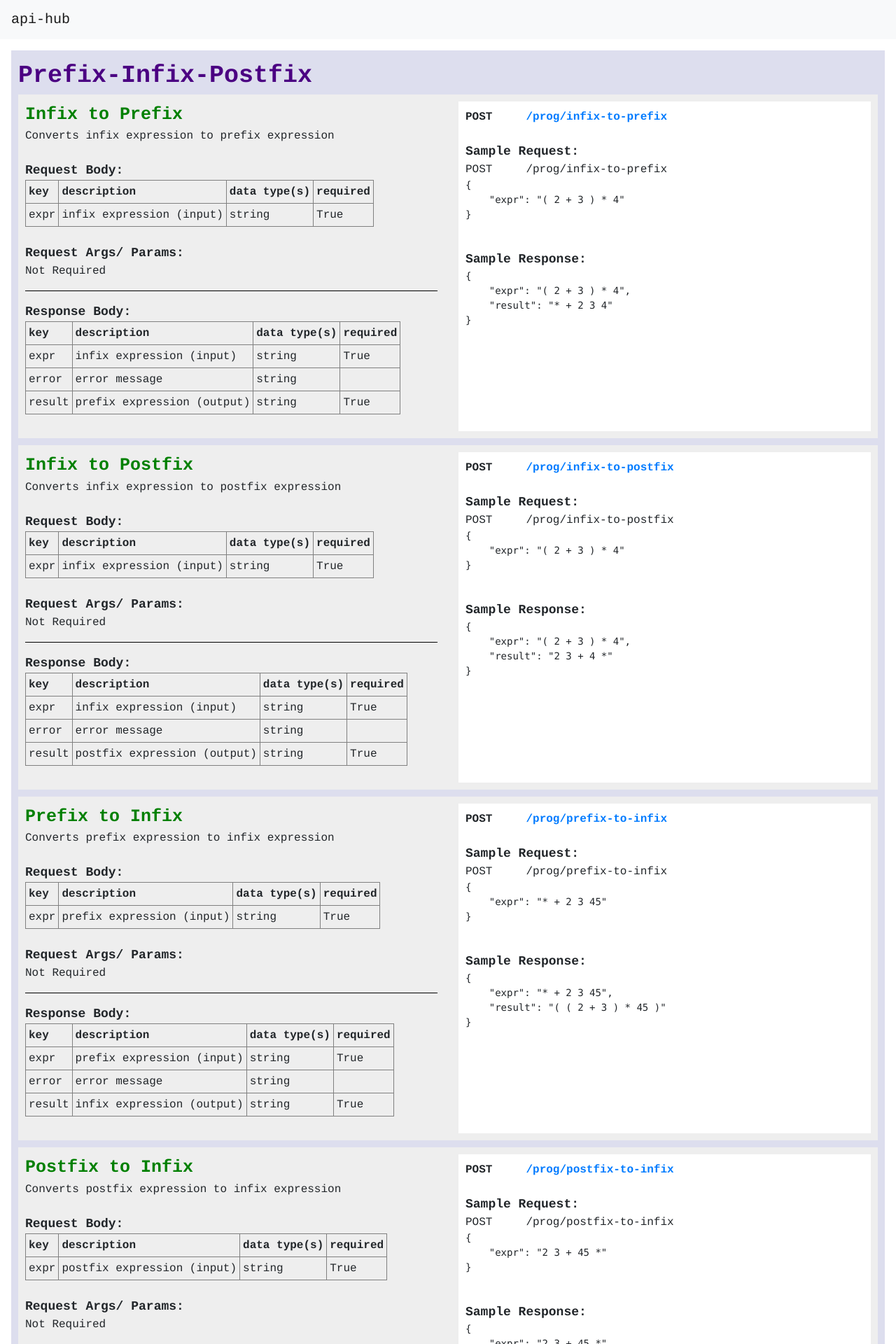
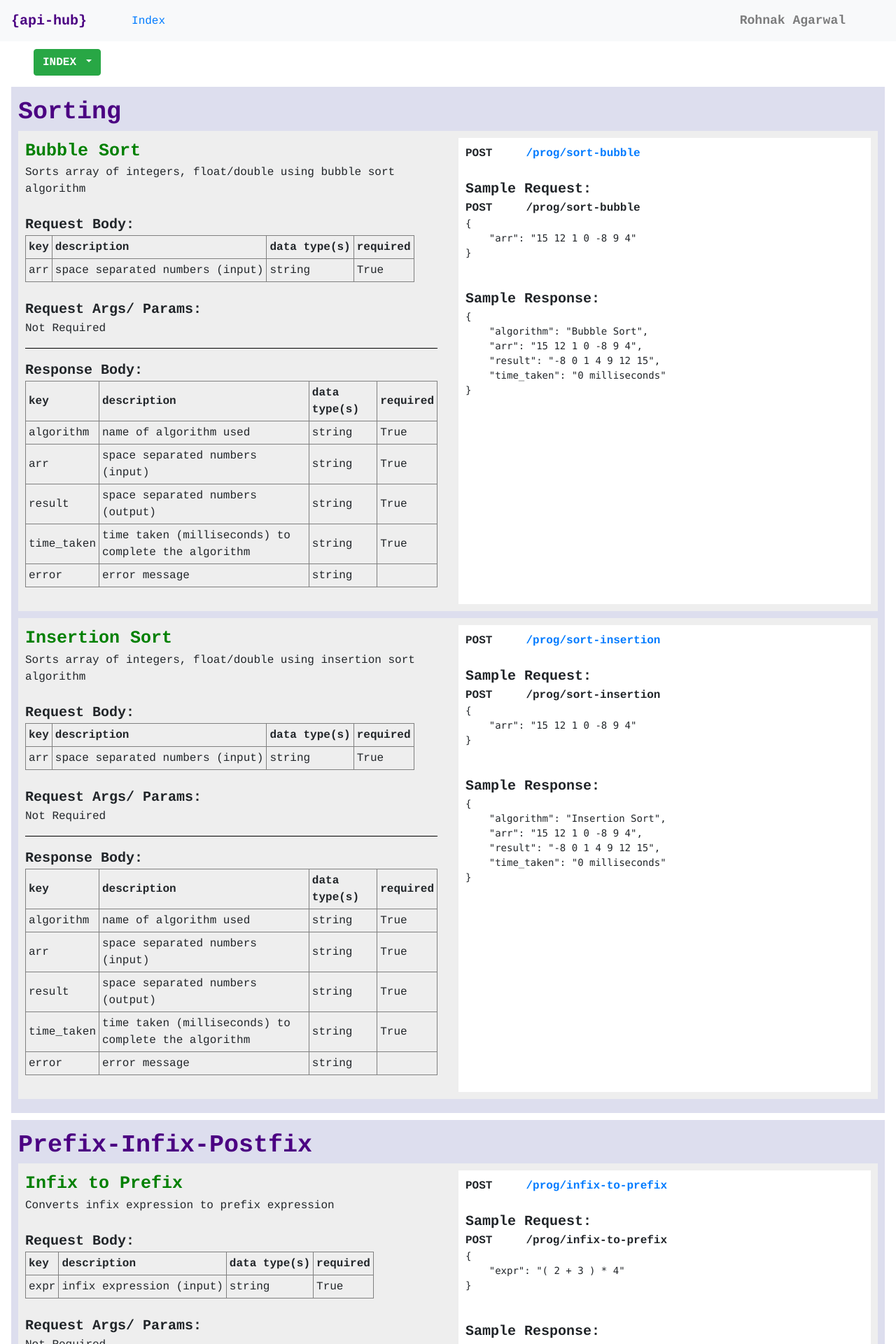
Before and after one commit to rrkas/api-hub, a Flask app: page / in a window 1280 px wide. Shown: the top 1920 px of the page at 70% size. Run offline with Flask 2, Linux system fonts and the light colour scheme; some libraries are stand-ins or nearby versions.

Commit message:
[docs] index added

```diff
--- a/app/config.py
+++ b/app/config.py
@@ -35,7 +35,5 @@ conf = Config()
 with current_app.test_request_context("/"):
     conf.app_base_url = request.host_url
 
-print(conf.app_base_url)
-
 if not os.path.exists(conf.OUTPUT_DIR):
     os.makedirs(conf.OUTPUT_DIR)
--- a/app/prog/__init__.py
+++ b/app/prog/__init__.py
@@ -3,7 +3,7 @@ from app.prog.algos import pre_in_post_docs, sorting_docs
 
 def get_prog_docs():
     data = []
+    data += sorting_docs()
     data += pre_in_post_docs()
-    data += sorting_docs()
 
     return data
--- a/app/prog/algos/implementation.py
+++ b/app/prog/algos/implementation.py
@@ -353,7 +353,6 @@ class Sort:
             size = len(array)
             output = [0] * size
             count = [0] * (max(array) + 2)
-            print(size, len(count))
             for i in array:
                 count[i] += 1
             for i in range(1, len(count)):
@@ -565,7 +564,6 @@ class Search:
         def binarySearch(arr, l, r, x):
             if r >= l:
                 search.comparisons += 1
-                print(search.comparisons)
                 mid = l + (r - l) // 2
                 if arr[mid] == x:
                     search.comparisons += 1
--- a/app/static/style.css
+++ b/app/static/style.css
@@ -1,5 +1,5 @@
 body{
-    font-family: "Courier", monospace;
+    font-family: courier, monospace;
 }
 .category-box{
     background-color: #dddeee;
@@ -23,8 +23,8 @@ body{
     margin-bottom: 10px;
 }
 .section-heading{
-    font-size: 18px;
-    font-weight: 900;
+    font-size: 20px;
+    font-weight: bold;
 }
 .doc-name{
     color: green;
@@ -40,3 +40,7 @@ body{
 .reqponse-divider{
     border-top: 1px solid #000000;
 }
+.try-it{
+    background-color: #ffffff;
+    padding: 5px 5px 5px 5px;
+}
--- a/app/templates/index.html
+++ b/app/templates/index.html
@@ -11,16 +11,55 @@
 
     <link rel="stylesheet" href="{{ url_for('static', filename='style.css') }}"/>
 
-    <title>&lt;api-hub /&gt;</title>
+    <title>{api-hub}</title>
 </head>
 <body>
-<nav class="navbar navbar-expand-lg navbar-light bg-light">
-    <a class="navbar-brand" href="{{ data.base_url }}">api-hub</a>
+<nav class="navbar navbar-expand-lg fixed-top navbar-light bg-light">
+    <a class="navbar-brand" href="{{ data.base_url }}" style="color: indigo;"><b>{api-hub}</b></a>
+    <div class="collapse navbar-collapse" id="navbarToggle">
+        <div class="navbar-nav mr-auto ml-5">
+            <a href="#btn-index">Index</a>
+        </div>
+        <div class="navbar-nav mr-5">
+            <a class="nav-item nav-link" href="https://rrka79wal.herokuapp.com/" target="_blank">
+                <b style="font-size: 18px; font-weight: bold;">Rohnak Agarwal</b>
+            </a>
+        </div>
+    </div>
 </nav>
 
-<!--{% for k,v in data.items() %}-->
-<!--{{ k }} : {{ v }} <br>-->
-<!--{% endfor %}-->
+<div class=" ml-5 mr-5" style="padding-top: 70px;" id="btn-index">
+    <div class="btn btn-success dropdown-toggle" data-toggle="collapse" data-target="#index">
+        <b>INDEX</b> <span class="caret"></span>
+    </div>
+</div>
+<div class="collapse mt-2 ml-5 mr-5" id="index">
+    <table class="table table-hover table-sm">
+        <thead class="thead-light">
+        <tr>
+            <th>Category</th>
+            <th>Name</th>
+            <th>Method</th>
+        </tr>
+        </thead>
+        {% for k,v in docs.items() %}
+        <tr>
+            {% set doc = v[0] %}
+            <td>{{ k }}</td>
+            <td><a href="#{{ doc.html_id }}">{{ doc.name }}</a></td>
+            <td>{{ doc.method }}</td>
+        </tr>
+        {% for i in range(1, v|length) %}
+        {% set doc = v[i] %}
+        <tr>
+            <td></td>
+            <td><a href="#{{ doc.html_id }}">{{ doc.name }}</a></td>
+            <td>{{ doc.method }}</td>
+        </tr>
+        {% endfor %}
+        {% endfor %}
+    </table>
+</div>
 
 <div class="ml-3 mt-3 mb-3 mr-3">
     {% for k,v in docs.items() %}
@@ -35,7 +74,7 @@
         </div>
 
         {% for doc in v %}
-        <div class="doc-box">
+        <div class="doc-box" id="{{ doc.html_id }}">
             <div class="row">
                 <div class="col-md-6 col-sm-12">
                     <div class="doc-name">
@@ -105,7 +144,7 @@
                         <b>{{ doc.method }} &nbsp;&nbsp;&nbsp; <a href="{{doc.endpoint}}">{{ doc.endpoint }}</a></b>
                         <br><br>
                         <span class="section-heading">Sample Request:</span><br>
-                        {{ doc.method }} &nbsp;&nbsp;&nbsp; {{ doc.sample_request_url }}<br>
+                        <b>{{ doc.method }} &nbsp;&nbsp;&nbsp; {{ doc.sample_request_url }}</b><br>
                         {% if doc.sample_inp_body %}
                         <pre>{{ doc.sample_inp_body }}</pre>
                         {% else %}
@@ -120,6 +159,15 @@
                         {% endif %}
                     </div>
                 </div>
+<!--                <div class="col-12">-->
+<!--                    <div class="btn btn-success dropdown-toggle" data-toggle="collapse" data-target="#api-{{ doc.html_id }}">-->
+<!--                        <b>Try this API!</b> <span class="caret"></span>-->
+<!--                    </div>-->
+<!--                    <div class="try-it collapse mt-2" id="api-{{ doc.html_id }}">-->
+<!--                        <b>method:</b> {{ doc.method }} <br>-->
+<!--                        <b>endpoint:</b> {{ doc.endpoint }} <br>-->
+<!--                    </div>-->
+<!--                </div>-->
             </div>
         </div>
         {% endfor %}
--- a/app/util.py
+++ b/app/util.py
@@ -9,7 +9,6 @@ def request_info(request):
             if d.startswith("_"):
                 continue
             req[d] = str(getattr(request, d))
-            # print(d, req[d])
         except BaseException as e:
             print(e)
     return req
```
Also changed, not shown: app/models.py (+13 -12 lines), app/prog/algos/sorting.py (+55 -0 lines).
